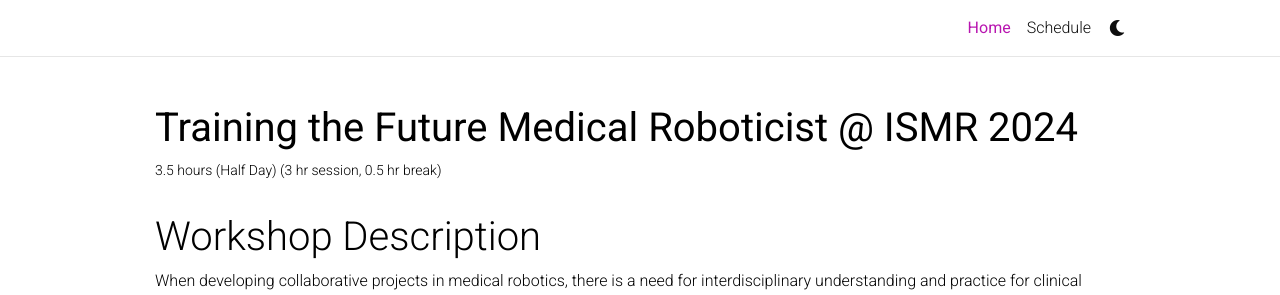
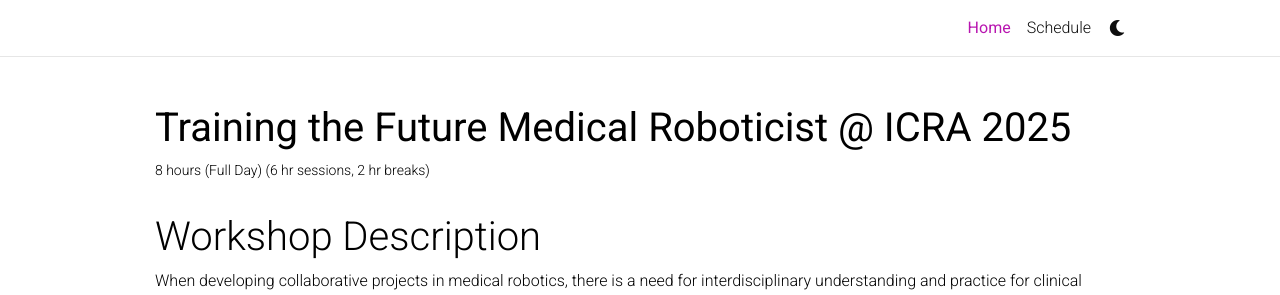
Before and after one commit to future-med-roboticist/future-med-roboticist.github.io, a Jekyll site: the page built from _pages/home.md, in a window 1280 px wide and 900 px high. Shown: the top 295 px of the window. Built offline with Jekyll 4.4.1, drawn with Linux system fonts in a browser that asks for light colours; full-size pictures stand in for the smaller copies a plugin makes; comment, search, counter and statistics services are not loaded; a style sheet for code colours, icons or effects is not loaded.

Commit message:
Update home.md

```diff
--- a/_pages/home.md
+++ b/_pages/home.md
@@ -1,11 +1,11 @@
 ---
 layout: home
 title: Home
-home_title: <b>Training the Future Medical Roboticist @ ISMR 2024</b>
+home_title: <b>Training the Future Medical Roboticist @ ICRA 2025</b>
 subtitle:
 nav_title: Home
 permalink: /
-description: 3.5 hours (Half Day) (3 hr session, 0.5 hr break)
+description: 8 hours (Full Day) (6 hr sessions, 2 hr breaks)
 ---
 
 # Workshop Description
```
